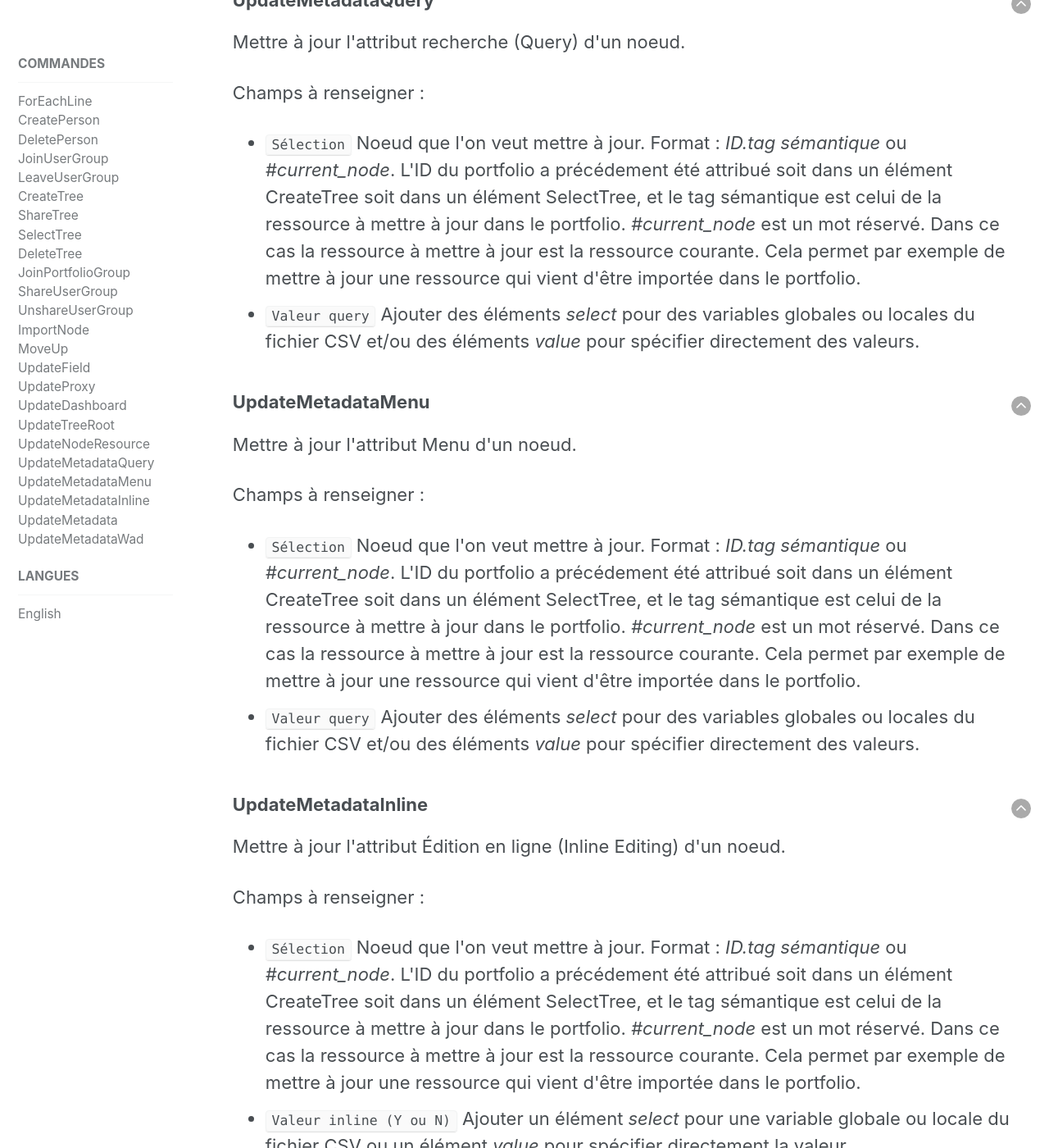
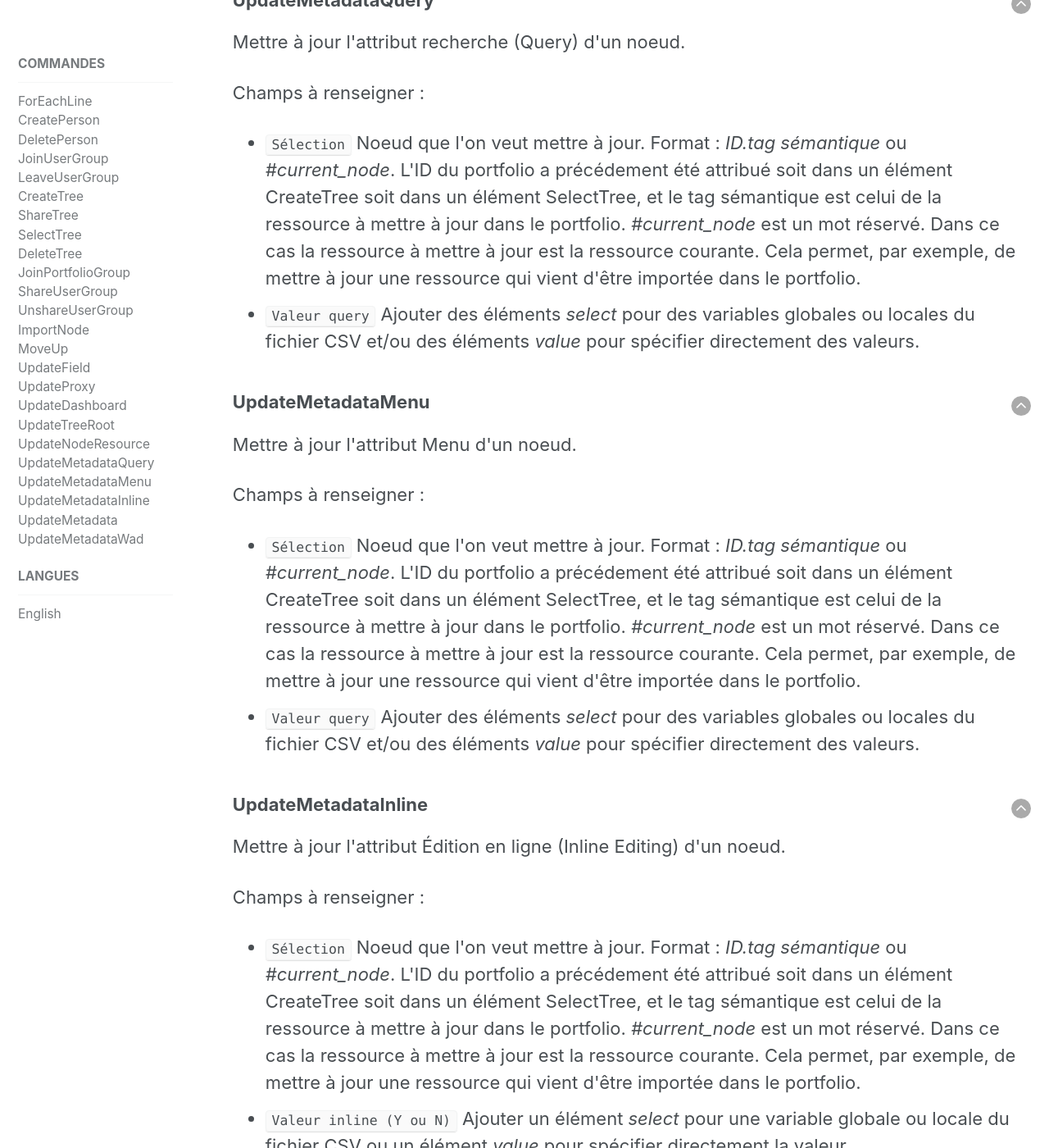
Before and after one commit to karutaproject/karuta-frontend-documentation, a Jekyll site: the page built from _pages/batch_fr.html, in a window 1280 px wide and 1400 px high, scrolled down 13781 px. Shown: the whole window at 82% size. Built offline with Jekyll 4.4.1, drawn with Linux system fonts in a browser that asks for light colours; some of the changed text lies outside the part shown.

Commit message:
correction typographique

```diff
--- a/_pages/batch_fr.html
+++ b/_pages/batch_fr.html
@@ -405,7 +405,7 @@ sidebar:
 			Format&nbsp;: <i>ID.tag sémantique</i> ou <i>#current_node</i>.
 			L'ID du portfolio a précédement été attribué soit dans un élément CreateTree soit dans un élément
 			SelectTree, et le tag sémantique est celui de la ressource à mettre à jour dans le portfolio. <i>#current_node</i> est un mot réservé.
-			 Dans ce cas la ressource à mettre à jour est la ressource courante. Cela permet par exemple de mettre à jour une ressource qui
+			 Dans ce cas la ressource à mettre à jour est la ressource courante. Cela permet, par exemple, de mettre à jour une ressource qui
 			 vient d'être importée dans le portfolio.
 		</li>
 		<li>
@@ -427,7 +427,7 @@ sidebar:
 			Format&nbsp;: <i>ID.tag sémantique</i> ou <i>#current_node</i>.
 			L'ID du portfolio a précédement été attribué soit dans un élément CreateTree soit dans un élément
 			SelectTree, et le tag sémantique est celui de la ressource à mettre à jour dans le portfolio. <i>#current_node</i> est un mot réservé.
-			 Dans ce cas la ressource à mettre à jour est la ressource courante. Cela permet par exemple de mettre à jour une ressource qui
+			 Dans ce cas la ressource à mettre à jour est la ressource courante. Cela permet, par exemple, de mettre à jour une ressource qui
 			 vient d'être importée dans le portfolio.
 		</li>
 		<li>
@@ -450,7 +450,7 @@ sidebar:
 			Format&nbsp;: <i>ID.tag sémantique</i> ou <i>#current_node</i>.
 			L'ID du portfolio a précédement été attribué soit dans un élément CreateTree soit dans un élément
 			SelectTree, et le tag sémantique est celui de la ressource à mettre à jour dans le portfolio. <i>#current_node</i> est un mot réservé.
-			 Dans ce cas la ressource à mettre à jour est la ressource courante. Cela permet par exemple de mettre à jour une ressource qui
+			 Dans ce cas la ressource à mettre à jour est la ressource courante. Cela permet, par exemple, de mettre à jour une ressource qui
 			 vient d'être importée dans le portfolio.
 		</li>
 		<li>
@@ -492,7 +492,7 @@ sidebar:
 			Format&nbsp;: <i>ID.tag sémantique</i> ou <i>#current_node</i>.
 			L'ID du portfolio a précédement été attribué soit dans un élément CreateTree soit dans un élément
 			SelectTree, et le tag sémantique est celui du noeud de ressource à mettre à jour dans le portfolio. <i>#current_node</i> est un mot réservé.
-			 Dans ce cas la ressource à mettre à jour est la ressource courante. Cela permet par exemple de mettre à jour une ressource qui
+			 Dans ce cas la ressource à mettre à jour est la ressource courante. Cela permet, par exemple, de mettre à jour une ressource qui
 			 vient d'être importée dans le portfolio.
 		</li>
 		<li>
@@ -516,7 +516,7 @@ sidebar:
 			Format&nbsp;: <i>ID.tag sémantique</i> ou <i>#current_node</i>.
 			L'ID du portfolio a précédement été attribué soit dans un élément CreateTree soit dans un élément
 			SelectTree, et le tag sémantique est celui de la ressource à mettre à jour dans le portfolio. <i>#current_node</i> est un mot réservé.
-			 Dans ce cas la ressource à mettre à jour est la ressource courante. Cela permet par exemple de mettre à jour une ressource qui
+			 Dans ce cas la ressource à mettre à jour est la ressource courante. Cela permet, par exemple, de mettre à jour une ressource qui
 			 vient d'être importée dans le portfolio.
 		</li>
 		<li>
@@ -537,7 +537,7 @@ sidebar:
 			Format&nbsp;: <i>ID.tag sémantique</i> ou <i>#current_node</i>.
 			L'ID du portfolio a précédement été attribué soit dans un élément CreateTree soit dans un élément
 			SelectTree, et le tag sémantique est celui de la ressource à mettre à jour dans le portfolio. <i>#current_node</i> est un mot réservé.
-			 Dans ce cas la ressource à mettre à jour est la ressource courante. Cela permet par exemple de mettre à jour une ressource qui
+			 Dans ce cas la ressource à mettre à jour est la ressource courante. Cela permet, par exemple, de mettre à jour une ressource qui
 			 vient d'être importée dans le portfolio.
 		</li>
 		<li>
@@ -558,7 +558,7 @@ sidebar:
 			Format&nbsp;: <i>ID.tag sémantique</i> ou <i>#current_node</i>.
 			L'ID du portfolio a précédement été attribué soit dans un élément CreateTree soit dans un élément
 			SelectTree, et le tag sémantique est celui de la ressource à mettre à jour dans le portfolio. <i>#current_node</i> est un mot réservé.
-			 Dans ce cas la ressource à mettre à jour est la ressource courante. Cela permet par exemple de mettre à jour une ressource qui
+			 Dans ce cas la ressource à mettre à jour est la ressource courante. Cela permet, par exemple, de mettre à jour une ressource qui
 			 vient d'être importée dans le portfolio.
 		</li>
 		<li>
```
